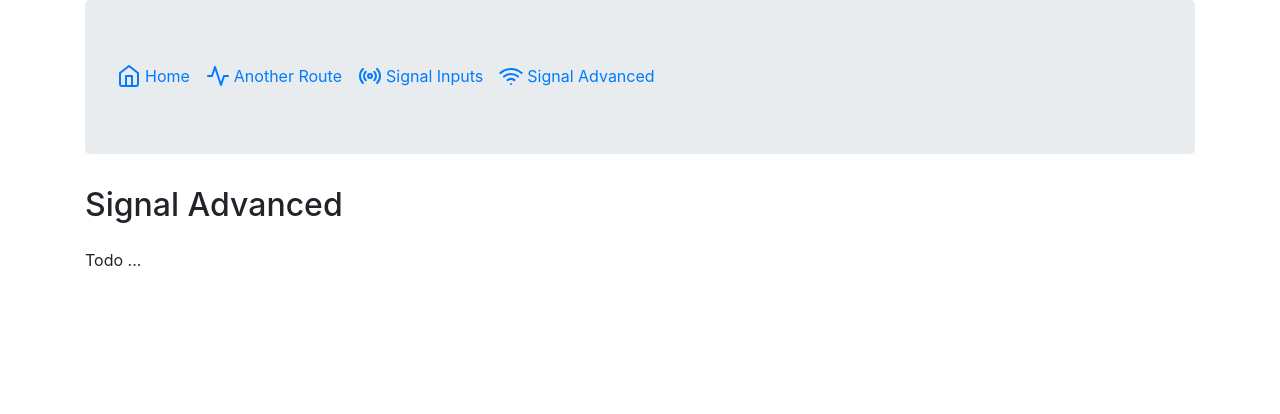
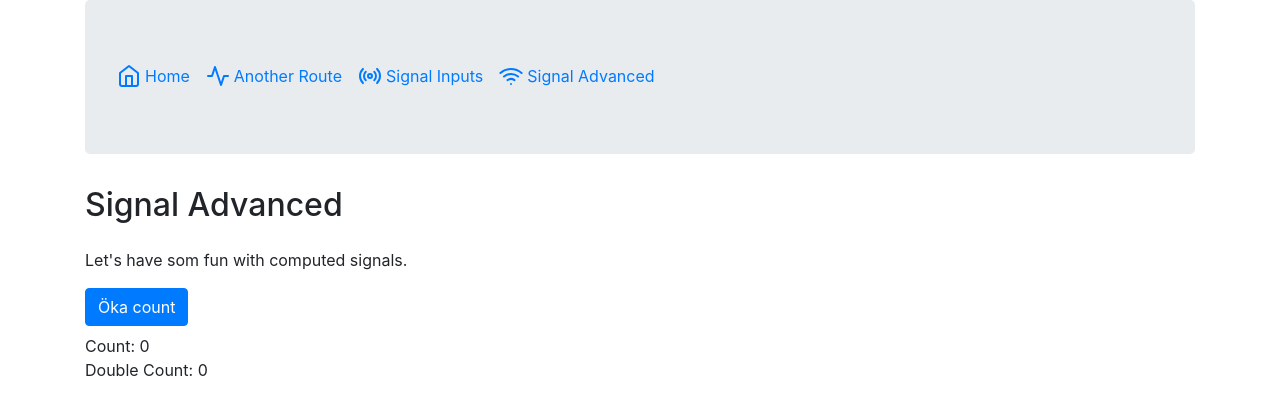
Before and after one commit to henrikmathiesen/angular-i18n, an Angular app: page /signal-advanced in a window 1280 px wide. Shown: the top 414 px of the page. Built offline with nearby package versions, Linux system fonts and the light colour scheme.

Commit message:
computed signals

```diff
--- a/src/app/routable-components/signal-advanced/signal-advanced.component.html
+++ b/src/app/routable-components/signal-advanced/signal-advanced.component.html
@@ -1,5 +1,16 @@
 <h2 class="mb-4">Signal Advanced</h2>
 
+<p>
+    Let's have som fun with computed signals.
+</p>
 <div>
-    Todo ...
+    <div class="mb-2">
+        <button type="button" class="btn btn-primary" (click)="onIncreaseCount()">Öka count</button>
+    </div>
+    <div>
+        Count: {{ count() }}
+    </div>
+    <div>
+        Double Count: {{ doubleCount() }}
+    </div>
 </div>
--- a/src/app/routable-components/signal-advanced/signal-advanced.component.ts
+++ b/src/app/routable-components/signal-advanced/signal-advanced.component.ts
@@ -1,4 +1,4 @@
-import { Component } from '@angular/core';
+import { Component, WritableSignal, Signal, signal, computed } from '@angular/core';
 import { RoutableComponentModel } from '../../models';
 
 @Component({
@@ -9,5 +9,23 @@ import { RoutableComponentModel } from '../../models';
 export class SignalAdvancedComponent implements RoutableComponentModel {
     componentName = 'SignalAdvancedComponent';
 
+    // https://angular.io/guide/signals
+    // https://angular.io/guide/signals#computed-signals
+    // https://www.freecodecamp.org/news/angular-signals/
+
+    count: WritableSignal<number> = signal(0);
+    doubleCount: Signal<number> = computed(() => { return this.count() * 2 });
+
+    onIncreaseCount() {
+        // can use this.count.set()
+        // or increase previous value
+        this.count.update(v => v + 1);
+
+        // Can also mutate properties in reference types
+        // this.selectedVehicle.mutate(v => v.price = v.price + (v.price * .20));
+
+
+    }
+
 
 }
```
